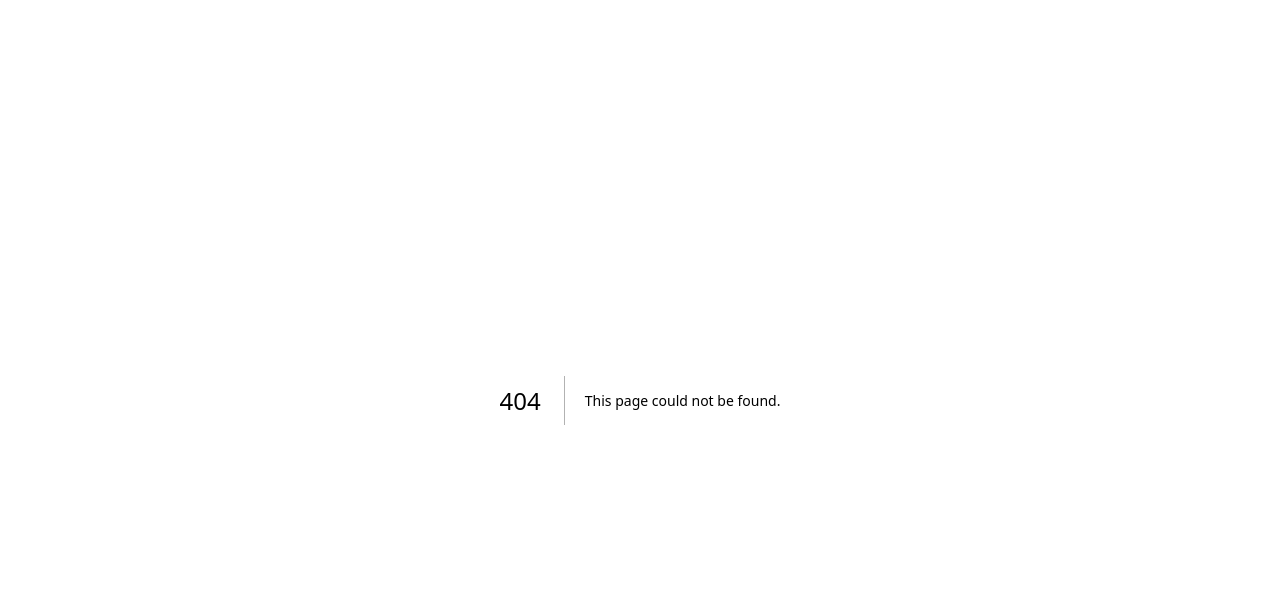
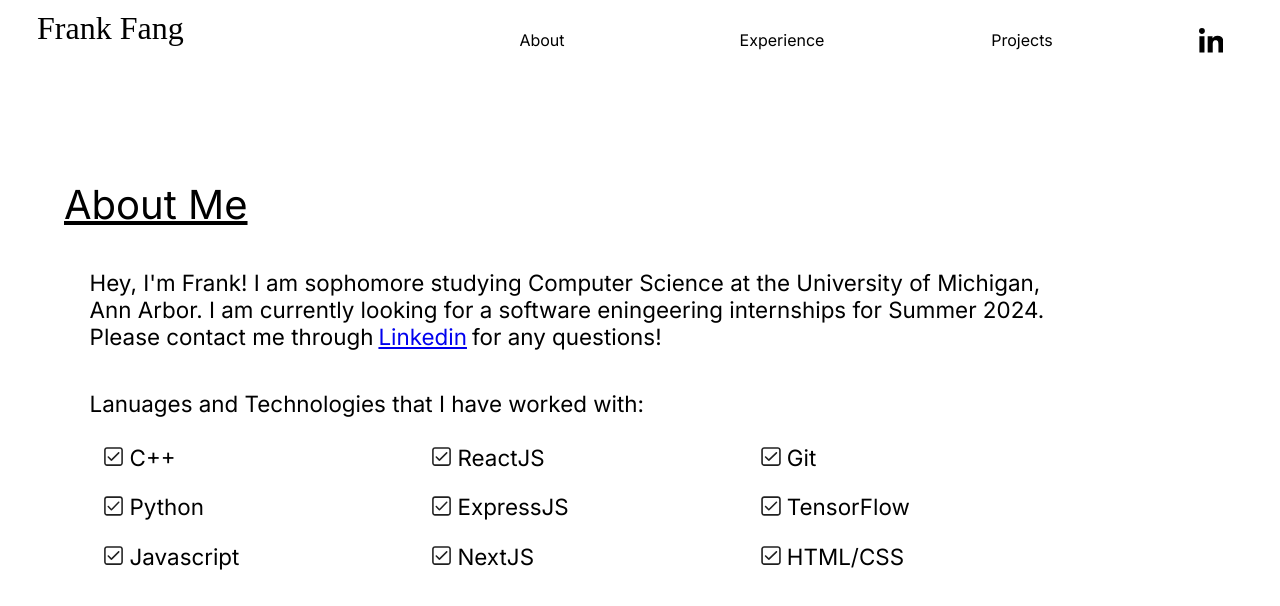
Before and after one commit to fang-frank2020/Personal-Portfolio, a Next.js app: page /About in a window 1280 px wide. Before the commit this address had no page. Shown: the top 606 px of the page. Built offline with nearby package versions, Linux system fonts and the light colour scheme.

Commit message:
feat: routes

```diff
--- a/package.json
+++ b/package.json
@@ -17,6 +17,7 @@
     "framer-motion": "^10.15.1",
     "next": "13.4.13",
     "react": "18.2.0",
-    "react-dom": "18.2.0"
+    "react-dom": "18.2.0",
+    "react-router-dom": "^6.15.0"
   }
 }
--- /dev/null
+++ b/src/app/About/page.js
@@ -0,0 +1,42 @@
+import TechGridItem from '../TechGridItem';
+import Title from '../Title';
+import Navbar from '../Navbar';
+
+export default function About() {
+    return(
+        <div>
+            <Navbar />
+            <div className="About">
+                <Title titleName="About Me" />
+                <div className="AboutText">
+                    <div className="Me">
+                        <div className="MeFirst">
+                            Hey, I'm Frank! I am sophomore studying Computer Science at the University of Michigan,
+                            Ann Arbor. I am currently looking for a software eningeering internships for Summer 2024.
+                            Please contact me through
+                        </div>
+                        <a className="LinkedinText" target="_blank" rel="noopener noreferrer" href="https://www.linkedin.com/in/frank-fang-b7a20b21a/">Linkedin</a>
+                        <div className="MeThird">
+                            for any questions!
+                        </div>
+                    </div>
+
+                    <div className="Technologies">
+                        Lanuages and Technologies that I have worked with:
+                        <div className="TechGrid">
+                            <TechGridItem itemName="C++" />
+                            <TechGridItem itemName="ReactJS" />
+                            <TechGridItem itemName="Git" />
+                            <TechGridItem itemName="Python" />
+                            <TechGridItem itemName="ExpressJS" />
+                            <TechGridItem itemName="TensorFlow" />
+                            <TechGridItem itemName="Javascript" />
+                            <TechGridItem itemName="NextJS" />
+                            <TechGridItem itemName="HTML/CSS" />
+                        </div>
+                    </div>
+                </div>
+            </div>
+        </div>
+    )
+}
--- a/src/app/Navbar.js
+++ b/src/app/Navbar.js
@@ -1,19 +1,22 @@
 import Navitem from './Navitem'
+import Link from 'next/link'
 
 export default function Navbar() {
     return(
         <div className="NavBar">
             <div className="Name">
-                Frank Fang
+                <Link className="MeLink" href="/">Frank Fang</Link>
             </div>
             <div className="NavRest">
                 <Navitem text="About"/>
                 <Navitem text="Experience"/>
                 <Navitem text="Projects"/>
                 <div className="Linkedin">
-                    <svg xmlns="http://www.w3.org/2000/svg" height="1.75em" viewBox="0 0 448 512">
-                        <path d="M100.28 448H7.4V148.9h92.88zM53.79 108.1C24.09 108.1 0 83.5 0 53.8a53.79 53.79 0 0 1 107.58 0c0 29.7-24.1 54.3-53.79 54.3zM447.9 448h-92.68V302.4c0-34.7-.7-79.2-48.29-79.2-48.29 0-55.69 37.7-55.69 76.7V448h-92.78V148.9h89.08v40.8h1.3c12.4-23.5 42.69-48.3 87.88-48.3 94 0 111.28 61.9 111.28 142.3V448z"/>
-                    </svg>
+                    <a className="LinkedinLink" href="https://www.linkedin.com/in/frank-fang-b7a20b21a/">
+                        <svg xmlns="http://www.w3.org/2000/svg" height="1.75em" viewBox="0 0 448 512">
+                            <path d="M100.28 448H7.4V148.9h92.88zM53.79 108.1C24.09 108.1 0 83.5 0 53.8a53.79 53.79 0 0 1 107.58 0c0 29.7-24.1 54.3-53.79 54.3zM447.9 448h-92.68V302.4c0-34.7-.7-79.2-48.29-79.2-48.29 0-55.69 37.7-55.69 76.7V448h-92.78V148.9h89.08v40.8h1.3c12.4-23.5 42.69-48.3 87.88-48.3 94 0 111.28 61.9 111.28 142.3V448z"/>
+                        </svg>
+                    </a>
                 </div>
             </div>
         </div>
--- a/src/app/Navitem.js
+++ b/src/app/Navitem.js
@@ -1,9 +1,11 @@
+import Link from 'next/link';
 
 export default function Navitem(props) {
     const { text } = props;
+
     return(
-        <div className="NavItem">
-            {text}
+        <div className="NavItem" >
+            <Link className="NavItemLink" href={"/" + text}>{text}</Link>
         </div>
     )
 }
--- a/src/app/globals.css
+++ b/src/app/globals.css
@@ -8,6 +8,8 @@ p {
 }
 
 a {
+    height: 100%;
+    width: 100%;
     margin: 5px;
 }
 
@@ -16,11 +18,34 @@ a {
     flex-direction: row;
     justify-content: space-between;
     margin: 0;
+    position: sticky;
 }
 
 .NavItem {
-    padding: 1.5em 4em;
+    width: 15em;
+    height: 5em;
     cursor: pointer;
+    text-decoration: none;
+    display: flex;
+    justify-content: center;
+    align-items: center;
+}
+
+.NavItem:hover {
+    background-color: rgb(241, 240, 240);
+}
+
+.NavItemLink {
+    display: flex;
+    justify-content: center;
+    align-items: center;
+    background-color: transparent;
+    color: black;
+    text-decoration: none;
+}
+
+.NavItemLink:Hover {
+    text-decoration: none;
 }
 
 .NavRest {
@@ -28,15 +53,19 @@ a {
     flex-direction: row;
 }
 
-.Linkedin {
-    margin: 1.05em 4em 1em 2em;
-    cursor: pointer;
-}
-
 .Name {
     font-family: 'Pacifico', cursive;
     font-size: 2em;
-    margin: 0.25em 1em;
+    margin: 0.3em 1em;
+}
+
+.MeLink {
+    text-decoration: none;
+    color: black;
+}
+
+.MeLink:hover {
+    text-decoration: none;
 }
 
 .LeftSide {
@@ -215,10 +244,31 @@ a {
     display: inline;
 }
 
-.LinkedInLink {
-    display: inline;
+.LinkedinLink {
+    width: 8em;
+    height: 4.6em;
+    cursor: pointer;
+    display: flex;
+    justify-content: center;
+    align-items: center;
+}
+
+.LinkedinLink:hover {
+    background-color: rgb(241, 240, 240);
 }
 
 .MeThird {
     display: inline;
 }
+
+.Name {
+    cursor: pointer;
+}
+
+.LinkedinText {
+    display: inline;
+}
+
+.Projects {
+    margin: 12vh 5vw 8vh 5vw;
+}
--- a/src/app/layout.js
+++ b/src/app/layout.js
@@ -1,5 +1,6 @@
 import './globals.css'
 import { Inter } from 'next/font/google'
+import Navbar from './Navbar';
 
 const inter = Inter({ subsets: ['latin'] })
 
```
Also changed, not shown: src/app/About.js (deleted, +0 -38 lines), src/app/Experience.js (deleted, +0 -10 lines), src/app/Experience/page.js (added, +14 -0 lines), src/app/Projects/page.js (added, +13 -0 lines), src/app/page.js (+5 -9 lines), 1 other file (tests, documents, lock files or other folders).
